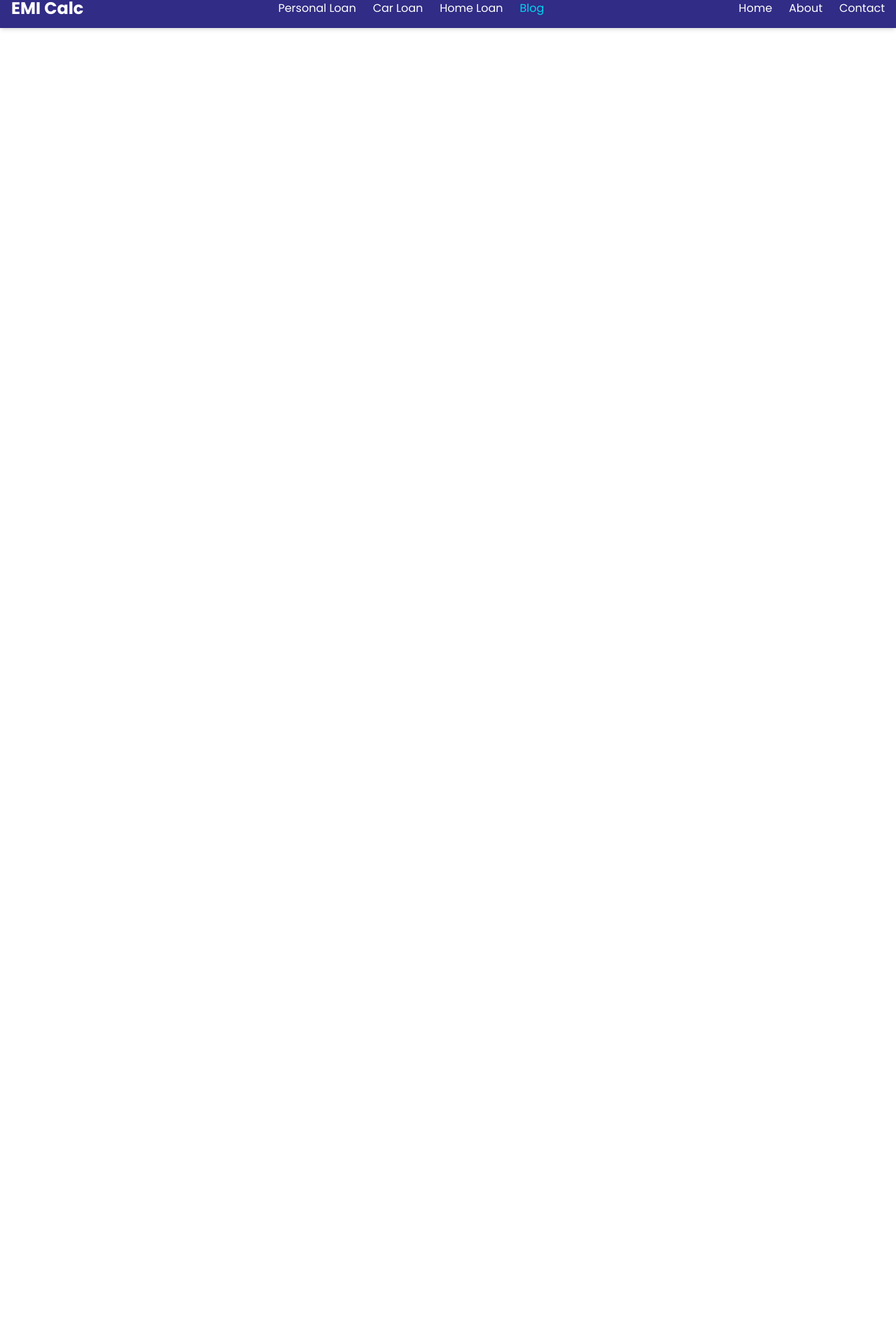
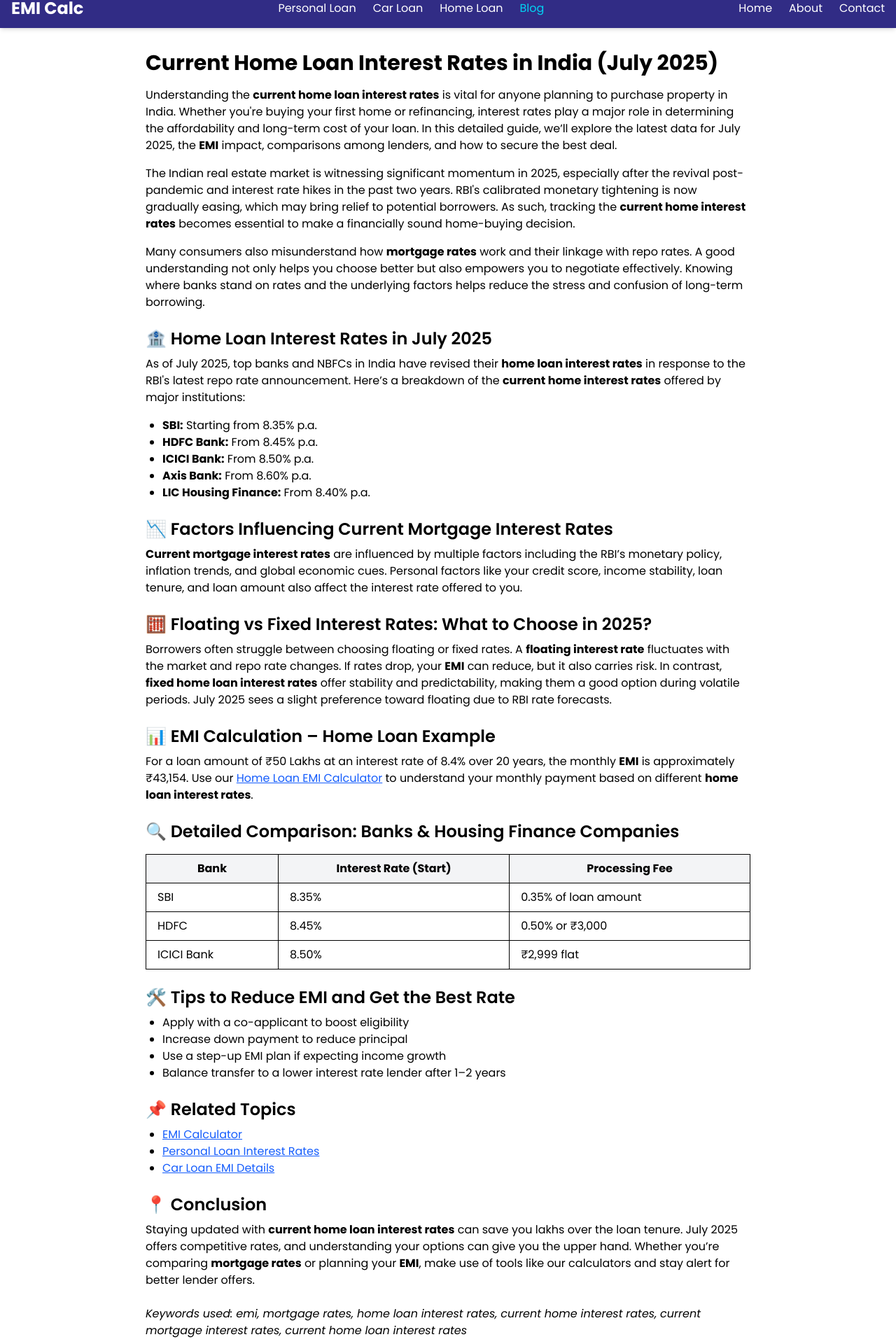
Before and after one commit to gauravcodes247/quickemi, a React (Vite) app: page /blog/current-home-loan-interestrates in a window 1280 px wide. Shown: the part 16-1936 px from the top of the page at 70% size. Before the commit the page ends 800 px from the top, so only its background shows below. Built offline with nearby package versions, Linux system fonts and the light colour scheme; a web font is replaced by a local one.

Commit message:
Full project push - blog added

```diff
--- a/src/App.jsx
+++ b/src/App.jsx
@@ -10,6 +10,7 @@ import BlogHowToCalculateEMI from "./components/pages/BlogHowToCalcEMI";
 import BlogPersonalVsHomeEMI from "./components/pages/BlogPErsonalvsHome";
 import BlogIndex from "./components/pages/BlogINdex";
 import ReactGA from "react-ga4";
+import Blog3 from "./components/pages/Blog3"
 
 ReactGA.initialize("G-324PW7G5WX"); // replace with your ID
 ReactGA.send("pageview");
@@ -27,6 +28,7 @@ function App() {
         <Route path="/home-loan-emi-calculator" element={<HomeLoan />} />
         <Route path="/blog/how-to-calculate-loan-emi" element={<BlogHowToCalculateEMI/>} />
          <Route path="/blog/personal-loan-vs-home-loan-emi" element={<BlogPersonalVsHomeEMI />} />
+         <Route path="/blog/current-home-loan-interestrates" element={<Blog3 />} />
 
 
   <Route path="/blog" element={<BlogIndex />} />
--- /dev/null
+++ b/src/components/pages/Blog3.jsx
@@ -0,0 +1,189 @@
+import { Helmet } from "react-helmet-async";
+
+export default function CurrentHomeLoanInterestRatesBlog() {
+  return (
+    <div className="max-w-4xl mx-auto px-4 py-8">
+      <Helmet>
+        <title>Current Home Loan Interest Rates in India (July 2025)</title>
+        <meta
+          name="description"
+          content="Check the latest current home loan interest rates in India for July 2025. Compare top banks, EMI impact, and tips to get the best rate."
+        />
+      </Helmet>
+
+      <h1 className="text-3xl font-bold mb-4">
+        Current Home Loan Interest Rates in India (July 2025)
+      </h1>
+
+      <p className="mb-4">
+        Understanding the <strong>current home loan interest rates</strong> is
+        vital for anyone planning to purchase property in India. Whether you're
+        buying your first home or refinancing, interest rates play a major role
+        in determining the affordability and long-term cost of your loan. In
+        this detailed guide, we’ll explore the latest data for July 2025, the{" "}
+        <strong>EMI</strong> impact, comparisons among lenders, and how to
+        secure the best deal.
+      </p>
+
+      <p className="mb-4">
+        The Indian real estate market is witnessing significant momentum in
+        2025, especially after the revival post-pandemic and interest rate hikes
+        in the past two years. RBI's calibrated monetary tightening is now
+        gradually easing, which may bring relief to potential borrowers. As
+        such, tracking the <strong>current home interest rates</strong> becomes
+        essential to make a financially sound home-buying decision.
+      </p>
+
+      <p className="mb-4">
+        Many consumers also misunderstand how <strong>mortgage rates</strong>{" "}
+        work and their linkage with repo rates. A good understanding not only
+        helps you choose better but also empowers you to negotiate effectively.
+        Knowing where banks stand on rates and the underlying factors helps
+        reduce the stress and confusion of long-term borrowing.
+      </p>
+
+      <h2 className="text-2xl font-semibold mt-6 mb-2">
+        🏦 Home Loan Interest Rates in July 2025
+      </h2>
+      <p className="mb-4">
+        As of July 2025, top banks and NBFCs in India have revised their{" "}
+        <strong>home loan interest rates</strong> in response to the RBI's
+        latest repo rate announcement. Here’s a breakdown of the{" "}
+        <strong>current home interest rates</strong> offered by major
+        institutions:
+      </p>
+      <ul className="list-disc ml-6 mb-4">
+        <li>
+          <strong>SBI:</strong> Starting from 8.35% p.a.
+        </li>
+        <li>
+          <strong>HDFC Bank:</strong> From 8.45% p.a.
+        </li>
+        <li>
+          <strong>ICICI Bank:</strong> From 8.50% p.a.
+        </li>
+        <li>
+          <strong>Axis Bank:</strong> From 8.60% p.a.
+        </li>
+        <li>
+          <strong>LIC Housing Finance:</strong> From 8.40% p.a.
+        </li>
+      </ul>
+
+      <h2 className="text-2xl font-semibold mt-6 mb-2">
+        📉 Factors Influencing Current Mortgage Interest Rates
+      </h2>
+      <p className="mb-4">
+        <strong>Current mortgage interest rates</strong> are influenced by
+        multiple factors including the RBI’s monetary policy, inflation trends,
+        and global economic cues. Personal factors like your credit score,
+        income stability, loan tenure, and loan amount also affect the interest
+        rate offered to you.
+      </p>
+
+      <h2 className="text-2xl font-semibold mt-6 mb-2">
+        🧮 Floating vs Fixed Interest Rates: What to Choose in 2025?
+      </h2>
+      <p className="mb-4">
+        Borrowers often struggle between choosing floating or fixed rates. A{" "}
+        <strong>floating interest rate</strong> fluctuates with the market and
+        repo rate changes. If rates drop, your <strong>EMI</strong> can reduce,
+        but it also carries risk. In contrast,{" "}
+        <strong>fixed home loan interest rates</strong> offer stability and
+        predictability, making them a good option during volatile periods. July
+        2025 sees a slight preference toward floating due to RBI rate forecasts.
+      </p>
+
+      <h2 className="text-2xl font-semibold mt-6 mb-2">
+        📊 EMI Calculation – Home Loan Example
+      </h2>
+      <p className="mb-4">
+        For a loan amount of ₹50 Lakhs at an interest rate of 8.4% over 20
+        years, the monthly <strong>EMI</strong> is approximately ₹43,154. Use
+        our{" "}
+        <a href="/home-loan" className="text-blue-600 underline">
+          Home Loan EMI Calculator
+        </a>{" "}
+        to understand your monthly payment based on different{" "}
+        <strong>home loan interest rates</strong>.
+      </p>
+
+      <h2 className="text-2xl font-semibold mt-6 mb-2">
+        🔍 Detailed Comparison: Banks & Housing Finance Companies
+      </h2>
+      <table className="table-auto w-full border mt-4 mb-6">
+        <thead>
+          <tr className="bg-gray-100">
+            <th className="border px-4 py-2">Bank</th>
+            <th className="border px-4 py-2">Interest Rate (Start)</th>
+            <th className="border px-4 py-2">Processing Fee</th>
+          </tr>
+        </thead>
+        <tbody>
+          <tr>
+            <td className="border px-4 py-2">SBI</td>
+            <td className="border px-4 py-2">8.35%</td>
+            <td className="border px-4 py-2">0.35% of loan amount</td>
+          </tr>
+          <tr>
+            <td className="border px-4 py-2">HDFC</td>
+            <td className="border px-4 py-2">8.45%</td>
+            <td className="border px-4 py-2">0.50% or ₹3,000</td>
+          </tr>
+          <tr>
+            <td className="border px-4 py-2">ICICI Bank</td>
+            <td className="border px-4 py-2">8.50%</td>
+            <td className="border px-4 py-2">₹2,999 flat</td>
+          </tr>
+        </tbody>
+      </table>
+
+      <h2 className="text-2xl font-semibold mt-6 mb-2">
+        🛠️ Tips to Reduce EMI and Get the Best Rate
+      </h2>
+      <ul className="list-disc ml-6 mb-4">
+        <li>Apply with a co-applicant to boost eligibility</li>
+        <li>Increase down payment to reduce principal</li>
+        <li>Use a step-up EMI plan if expecting income growth</li>
+        <li>
+          Balance transfer to a lower interest rate lender after 1–2 years
+        </li>
+      </ul>
+
+      <h2 className="text-2xl font-semibold mt-6 mb-2">📌 Related Topics</h2>
+      <ul className="list-disc ml-6 mb-4">
+        <li>
+          <a href="/emi" className="text-blue-600 underline">
+            EMI Calculator
+          </a>
+        </li>
+        <li>
+          <a href="/personal-loan" className="text-blue-600 underline">
+            Personal Loan Interest Rates
+          </a>
+        </li>
+        <li>
+          <a href="/car-loan" className="text-blue-600 underline">
+            Car Loan EMI Details
+          </a>
+        </li>
+      </ul>
+
+      <h2 className="text-2xl font-semibold mt-6 mb-2">📍 Conclusion</h2>
+      <p className="mb-4">
+        Staying updated with <strong>current home loan interest rates</strong>{" "}
+        can save you lakhs over the loan tenure. July 2025 offers competitive
+        rates, and understanding your options can give you the upper hand.
+        Whether you’re comparing <strong>mortgage rates</strong> or planning
+        your <strong>EMI</strong>, make use of tools like our calculators and
+        stay alert for better lender offers.
+      </p>
+
+      <p className="mt-6 italic">
+        Keywords used: emi, mortgage rates, home loan interest rates, current
+        home interest rates, current mortgage interest rates, current home loan
+        interest rates
+      </p>
+    </div>
+  );
+}
--- a/src/components/pages/BlogINdex.jsx
+++ b/src/components/pages/BlogINdex.jsx
@@ -36,6 +36,13 @@ export default function BlogIndex() {
           </p>
           <span className="text-cyan-400 font-medium">Read More →</span>
         </Link>
+        <Link to="/blog/current-home-loan-interestrates" className="block bg-[#1f1f1f] hover:bg-[#272727] rounded-xl p-6 transition-shadow shadow-lg hover:shadow-xl">
+          <h2 className="text-2xl font-semibold mb-2">🏦 Current Home loan interest rates</h2>
+          <p className="text-gray-400 mb-2">
+            Compare personal and home loan EMIs. Know what fits your needs based on interest rates, tenure, and EMI amounts.
+          </p>
+          <span className="text-cyan-400 font-medium">Read More →</span>
+        </Link>
       </div>
     </div>
   )
```
